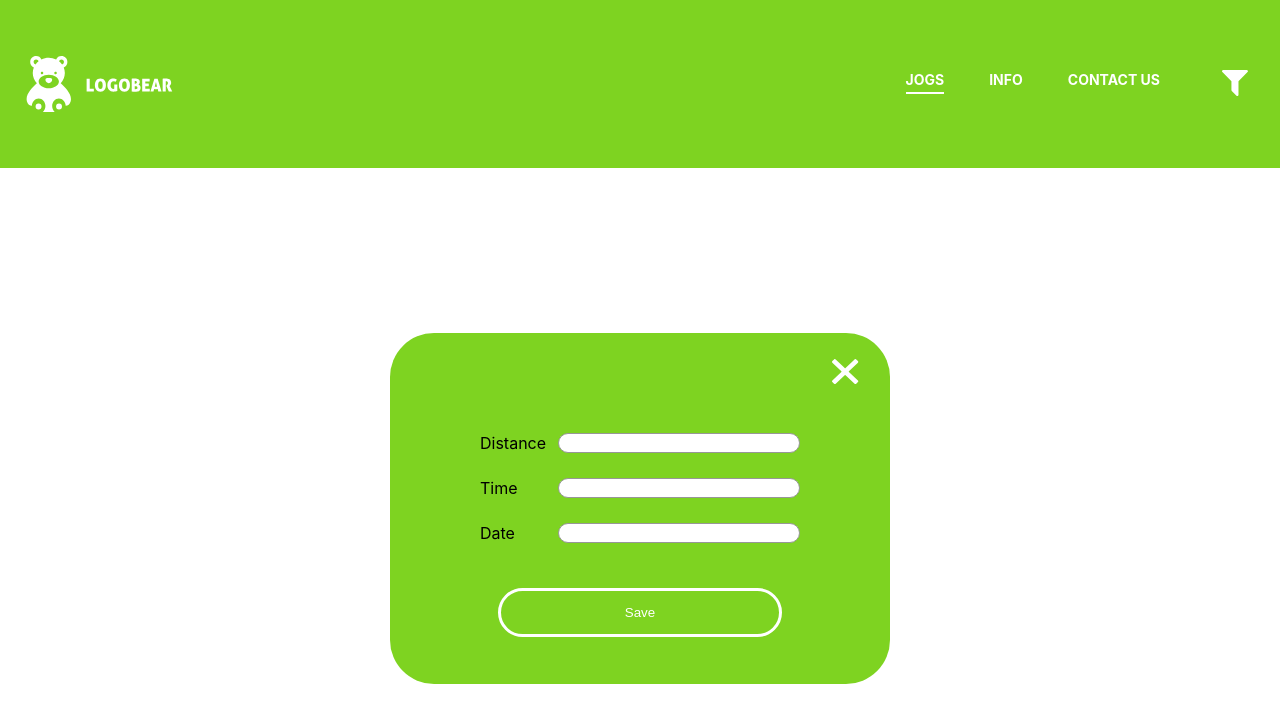
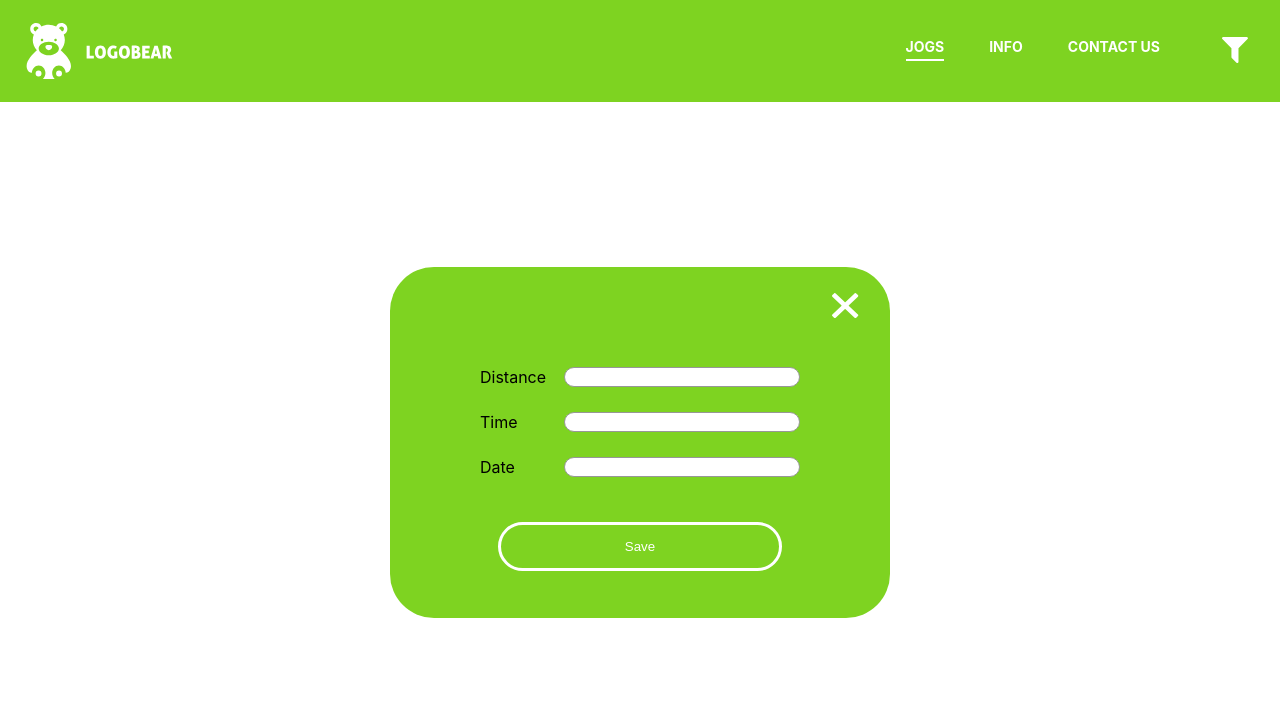
Before and after one commit to KuchkoNikita/Yellow, a React (Create React App) app: page /jogs in a window 1280 px wide. Shown: the top 722 px of the page. Built offline with nearby package versions, Linux system fonts and the light colour scheme.

Commit message:
Change to scss

```diff
--- a/src/index.css
+++ /dev/null
@@ -1,13 +0,0 @@
-body {
-  margin: 0;
-  font-family: -apple-system, BlinkMacSystemFont, 'Segoe UI', 'Roboto', 'Oxygen',
-    'Ubuntu', 'Cantarell', 'Fira Sans', 'Droid Sans', 'Helvetica Neue',
-    sans-serif;
-  -webkit-font-smoothing: antialiased;
-  -moz-osx-font-smoothing: grayscale;
-}
-
-code {
-  font-family: source-code-pro, Menlo, Monaco, Consolas, 'Courier New',
-    monospace;
-}
--- a/src/index.js
+++ b/src/index.js
@@ -1,6 +1,6 @@
 import React from 'react';
 import ReactDOM from 'react-dom';
-import './index.css';
+import './index.scss';
 import App from './App';
 
 ReactDOM.render(
--- /dev/null
+++ b/src/index.scss
@@ -0,0 +1,17 @@
+@import-normalize; /* bring in normalize.css styles */
+
+* {
+  box-sizing: border-box;
+}
+
+body {
+  margin: 0;
+  font-family: -apple-system, BlinkMacSystemFont, 'Segoe UI', 'Roboto', 'Oxygen', 'Ubuntu',
+    'Cantarell', 'Fira Sans', 'Droid Sans', 'Helvetica Neue', sans-serif;
+  -webkit-font-smoothing: antialiased;
+  -moz-osx-font-smoothing: grayscale;
+}
+
+code {
+  font-family: source-code-pro, Menlo, Monaco, Consolas, 'Courier New', monospace;
+}
```
